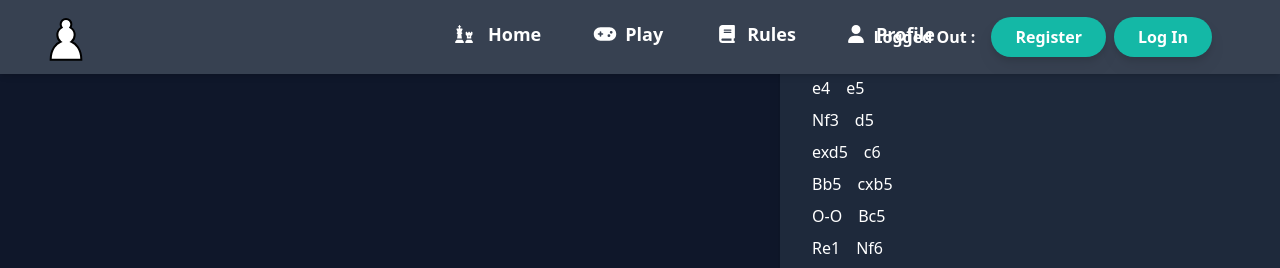
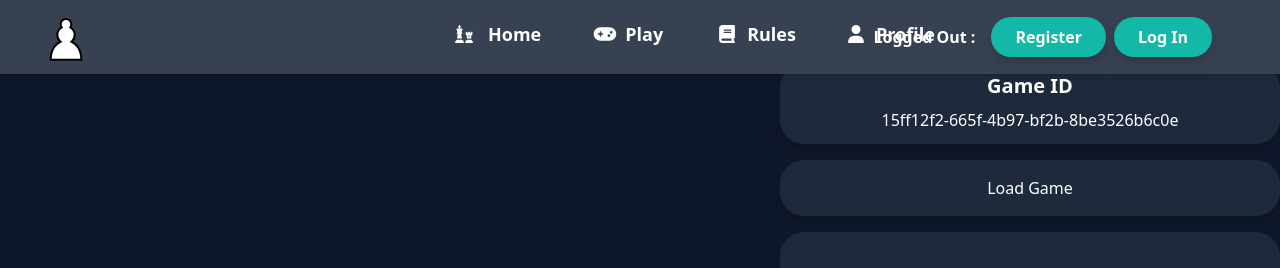
Before and after one commit to Eggysgames/BetChess, a Next.js app: page /analysis in a window 1280 px wide. Shown: the top 268 px of the page. Built offline with nearby package versions, Linux system fonts and the light colour scheme; no server answers; the database is empty.

Commit message:
Analysis With GameID Field

```diff
--- a/pages/analysis.tsx
+++ b/pages/analysis.tsx
@@ -9,6 +9,7 @@ export default function ChessGamePage() {
   const [usernameP1, setUsernameP1] = useState("You");
   const [usernameP2, setUsernameP2] = useState("Opponent");
   const [moveIndex, setMoveIndex] = useState(0);
+  const [gameid, setGameID] = useState("15ff12f2-665f-4b97-bf2b-8be3526b6c0e");
 
   const moves =
     '["e4","e5","Nf3","d5","exd5","c6","Bb5","cxb5","O-O","Bc5","Re1","Nf6","Rxe5+","Kd7","Qe2","Nc6","d6","Re8","Nd4","Re7","Nxc6","Kxc6","Qe4+","Kxd6","c4","h5","Qd5+","Kc7","Qxc5+","Kb8","Rxe7","Qh8","Qc7#"]';
@@ -186,6 +187,27 @@ export default function ChessGamePage() {
         </div>
 
         <div className="flex flex-col items-center">
+          <div className="flex flex-col ml-32 mt-16">
+            <div className="w-[500px] h-[80px] mb-4 text-white shadow-lg rounded-3xl bg-slate-800 p-2 overflow-auto whitespace-pre-wrap">
+              <div className="flex justify-center text-xl font-bold">
+                Game ID
+              </div>
+              <input
+                type="text"
+                className="text-center mt-2 bg-transparent border-none focus:outline-none w-full"
+                value={gameid}
+                onChange={(e) => setGameID(e.target.value)}
+              />
+            </div>
+
+            <button
+              className="text-white shadow-lg rounded-3xl bg-slate-800 p-4 hover:bg-slate-700 mb-4"
+              onClick={handleNextMove}
+            >
+              Load Game
+            </button>
+          </div>
+
           <div className="w-[500px] h-[500px] ml-32 mb-8 text-white shadow-lg rounded-3xl bg-slate-800 p-8 overflow-auto whitespace-pre-wrap">
             <div className="flex justify-center text-3xl font-bold">
               Move History
```
